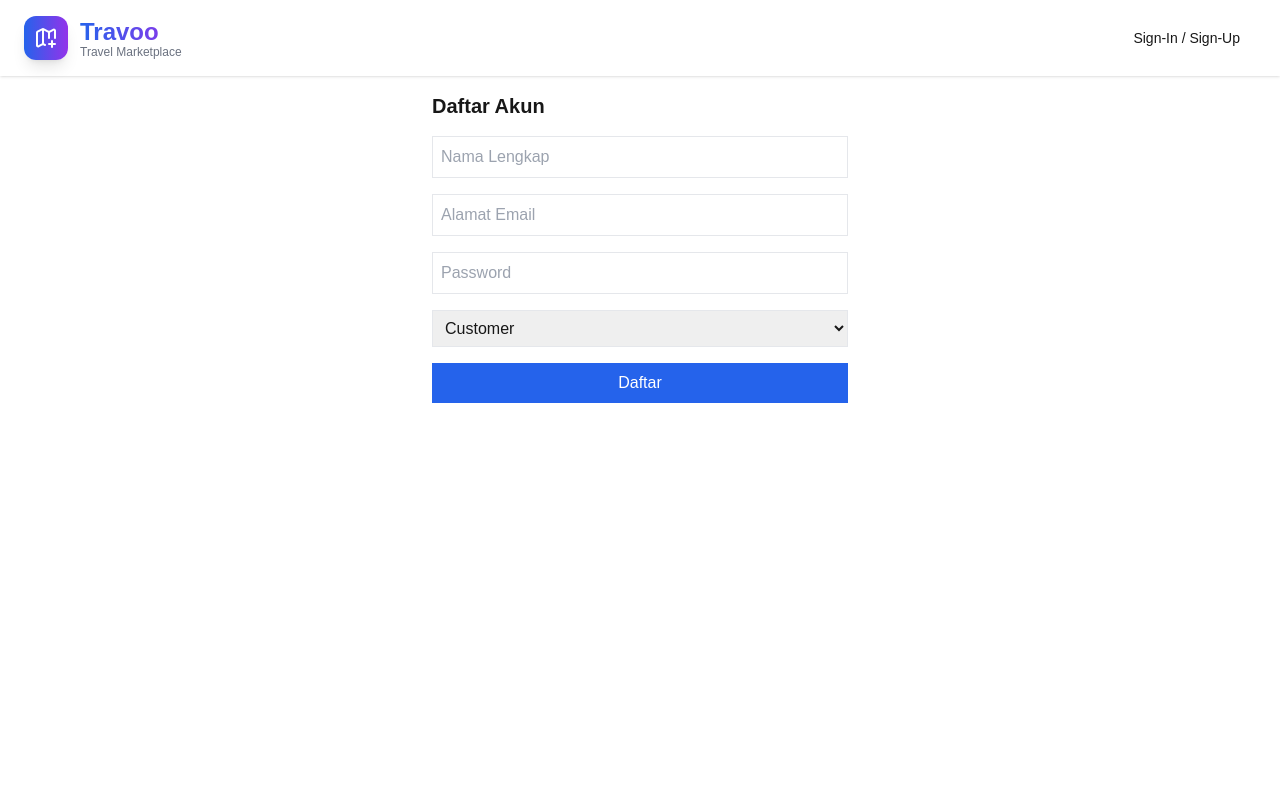
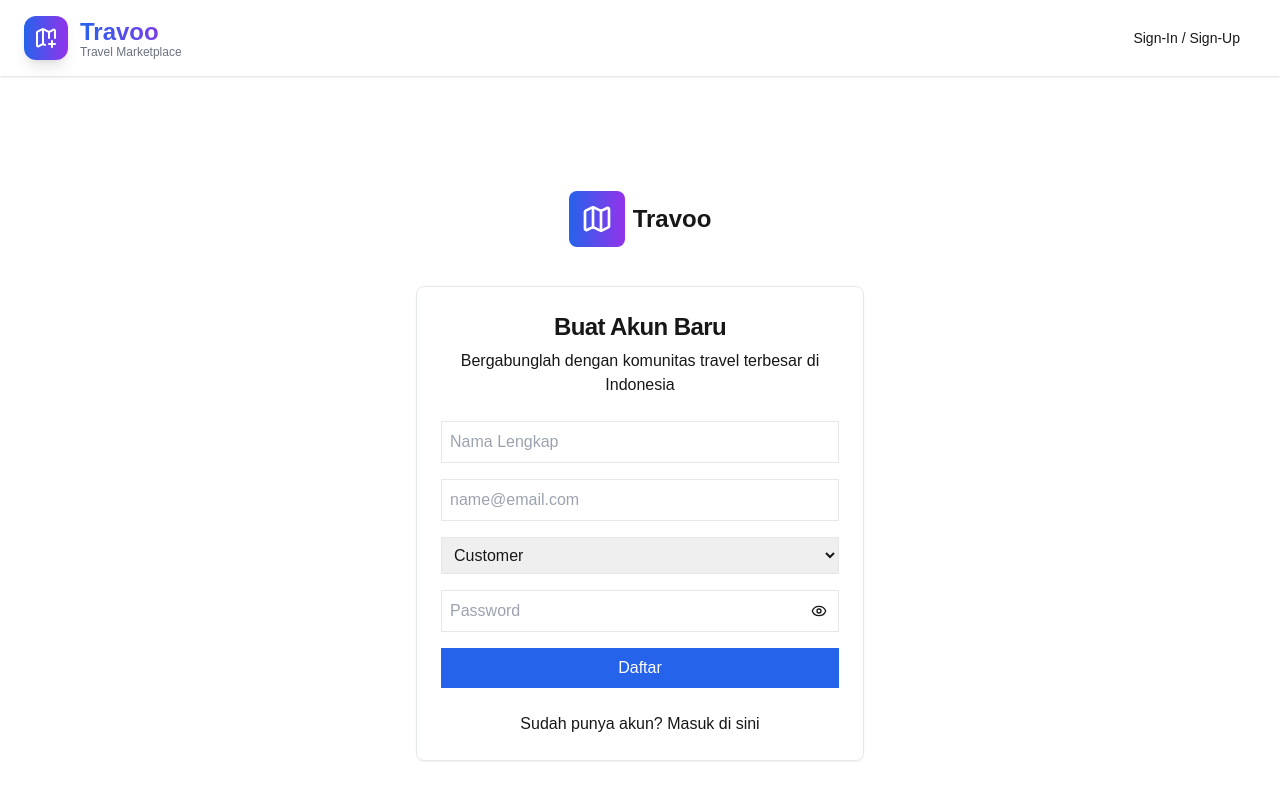
Before and after one commit to adekmo/travo, a Next.js app: page /auth/register in a window 1280 px wide. Shown: the top 800 px of the page. Built offline with nearby package versions, Linux system fonts and the light colour scheme; no server answers.

Commit message:
Fix UI SignIn & Register

```diff
--- a/app/auth/register/page.tsx
+++ b/app/auth/register/page.tsx
@@ -2,6 +2,9 @@
 
 import { useState } from "react";
 import { useRouter } from "next/navigation";
+import { Card, CardContent, CardHeader, CardTitle } from "@/components/ui/Card";
+import { Eye, EyeOff, MapIcon } from "lucide-react";
+import Link from "next/link";
 
 const RegisterPage = () => {
 
@@ -13,7 +16,7 @@ const RegisterPage = () => {
         password: "",
         role: "customer",
     });
-
+    const [showPassword, setShowPassword] = useState(false);
     const [loading, setLoading] = useState(false);
     const [error, setError] = useState("");
 
@@ -49,11 +52,27 @@ const RegisterPage = () => {
         setLoading(false);
     };
   return (
-    <div className="max-w-md mx-auto p-4">
-      <h1 className="text-xl font-bold mb-4">Daftar Akun</h1>
+    <div className="min-h-screen bg-gradient-to-br from-primary/5 via-background to-secondary/5 flex items-center justify-center p-4">
+      <div className="w-full max-w-md">
+        <div className="text-center mb-8">
+          <Link href="/packages" className="inline-flex items-center gap-2">
+            <div className="bg-gradient-to-r from-blue-600 to-purple-600 rounded-lg p-3">
+              <MapIcon className="h-8 w-8 text-white" />
+            </div>
+            <span className="text-2xl font-bold text-foreground">Travoo</span>
+          </Link>
+        </div>
 
         {error && <p className="text-red-500 mb-2">{error}</p>}
 
+        <Card>
+          <CardHeader className="text-center">
+            <CardTitle className="text-2xl">Buat Akun Baru</CardTitle>
+            <p className="text-muted-foreground">
+              Bergabunglah dengan komunitas travel terbesar di Indonesia
+            </p>
+          </CardHeader>
+          <CardContent>
             <form onSubmit={handleSubmit} className="space-y-4">
               <input
                 className="w-full border p-2"
@@ -68,17 +87,8 @@ const RegisterPage = () => {
                 className="w-full border p-2"
                 type="email"
                 name="email"
-          placeholder="Alamat Email"
+                placeholder="name@email.com"
                 value={formData.email}
-          onChange={handleChange}
-          required
-        />
-        <input
-          className="w-full border p-2"
-          type="password"
-          name="password"
-          placeholder="Password"
-          value={formData.password}
                 onChange={handleChange}
                 required
               />
@@ -87,10 +97,33 @@ const RegisterPage = () => {
                 name="role"
                 value={formData.role}
                 onChange={handleChange}
+
               >
                 <option value="customer">Customer</option>
                 <option value="seller">Seller (Agent Travel)</option>
               </select>
+              <div className="relative">
+                <input
+                  className="w-full border p-2"
+                  type={showPassword ? "text" : "password"}
+                  name="password"
+                  placeholder="Password"
+                  value={formData.password}
+                  onChange={handleChange}
+                  required
+                />
+                <button
+                    type="button"
+                    onClick={() => setShowPassword(!showPassword)}
+                    className="absolute right-3 top-1/2 -translate-y-1/2 text-muted-foreground hover:text-foreground"
+                  >
+                    {showPassword ? (
+                      <EyeOff className="h-4 w-4" />
+                    ) : (
+                      <Eye className="h-4 w-4" />
+                    )}
+                  </button>
+              </div>
 
               <button
                 type="submit"
@@ -100,6 +133,21 @@ const RegisterPage = () => {
                 {loading ? "Memproses..." : "Daftar"}
               </button>
             </form>
+            <div className="mt-6 text-center">
+              <p className="text-muted-foreground">
+                Sudah punya akun?{" "}
+                <Link
+                  href="/auth/signin"
+                  className="text-primary font-medium hover:underline"
+                >
+                  Masuk di sini
+                </Link>
+              </p>
+            </div>
+          </CardContent>
+        </Card>
+
+      </div>
     </div>
   )
 }
--- a/app/auth/signin/page.tsx
+++ b/app/auth/signin/page.tsx
@@ -3,12 +3,18 @@
 import { signIn } from "next-auth/react";
 import { useState } from "react";
 import { useRouter } from "next/navigation";
+import Link from "next/link";
+import { Eye, EyeOff, Loader2, MapIcon } from "lucide-react";
+import { Card, CardContent, CardHeader, CardTitle } from "@/components/ui/Card";
+import { Button } from "@/components/ui/Button";
 
 const SignInPage = () => {
 
     const [formData, setFormData] = useState({ email: "", password: "" });
     const [error, setError] = useState("");
     const router = useRouter();
+    const [showPassword, setShowPassword] = useState(false);
+    const [isLoading, setIsLoading] = useState(false);
 
     const handleChange = (e: React.ChangeEvent<HTMLInputElement>) => {
         setFormData({ ...formData, [e.target.name]: e.target.value });
@@ -16,6 +22,7 @@ const SignInPage = () => {
 
     const handleSubmit = async (e: React.FormEvent) => {
         e.preventDefault();
+        setIsLoading(true);
         setError("");
 
         const res = await signIn("credentials", {
@@ -33,10 +40,30 @@ const SignInPage = () => {
         } else {
         router.push("/redirect"); //
         }
+
+        setIsLoading(false);
     };
   return (
-    <div className="max-w-md mx-auto mt-10 p-4 border rounded-lg shadow">
-      <h1 className="text-2xl font-bold mb-4">Login</h1>
+    <div className="min-h-screen bg-gradient-to-br from-primary/5 via-background to-secondary/5 flex items-center justify-center p-4">
+      <div className="w-full max-w-md">
+        <div className="text-center mb-8">
+          <Link href="/" className="inline-flex items-center gap-2">
+            <div className="bg-gradient-to-r from-blue-600 to-purple-600 rounded-lg p-3">
+              <MapIcon className="h-8 w-8 text-white" />
+            </div>
+            <span className="text-2xl font-bold text-foreground">Travoo</span>
+          </Link>
+        </div>
+
+        <Card>
+          <CardHeader className="text-center">
+            <CardTitle className="text-2xl">Masuk ke Akun Anda</CardTitle>
+            <p className="text-muted-foreground">
+              Silakan masuk untuk melanjutkan...
+            </p>
+          </CardHeader>
+
+          <CardContent>
             <form onSubmit={handleSubmit} className="space-y-4">
               <input
                 type="email"
@@ -47,8 +74,9 @@ const SignInPage = () => {
                 onChange={handleChange}
                 required
               />
+              <div className="relative">
                 <input
-          type="password"
+                  type={showPassword ? "text" : "password"}
                   name="password"
                   placeholder="Password"
                   className="w-full border p-2 rounded"
@@ -56,20 +84,45 @@ const SignInPage = () => {
                   onChange={handleChange}
                   required
                 />
+                <button
+                    type="button"
+                    onClick={() => setShowPassword(!showPassword)}
+                    className="absolute right-3 top-1/2 -translate-y-1/2 text-muted-foreground hover:text-foreground"
+                  >
+                    {showPassword ? (
+                      <EyeOff className="h-4 w-4" />
+                    ) : (
+                      <Eye className="h-4 w-4" />
+                    )}
+                  </button>
+              </div>
               {error && <p className="text-red-500">{error}</p>}
-        <button
-          type="submit"
-          className="w-full bg-blue-600 text-white py-2 rounded hover:bg-blue-700"
+              <Button type="submit" className="w-full" disabled={isLoading}>
+                {isLoading ? (
+                  <>
+                    <Loader2 className="h-4 w-4 mr-2 animate-spin" />
+                    Sedang masuk...
+                  </>
+                ) : (
+                  "Masuk"
+                )}
+              </Button>
+            </form>
+            <div className="mt-6 text-center">
+              <p className="text-muted-foreground">
+                Belum punya akun?{" "}
+                <Link
+                  href="/auth/register"
+                  className="text-primary font-medium hover:underline"
                 >
-          Login
-        </button>
-      </form>
-      <p className="mt-4 text-center text-sm">
-        Belum punya akun?{" "}
-        <a href="/auth/register" className="text-blue-600 underline">
-          Daftar di sini
-        </a>
+                  Daftar sekarang
+                </Link>
               </p>
+            </div>
+          </CardContent>
+        </Card>
+
+      </div>
     </div>
   )
 }
```
Lines whose indentation alone changed are shown as unchanged.
